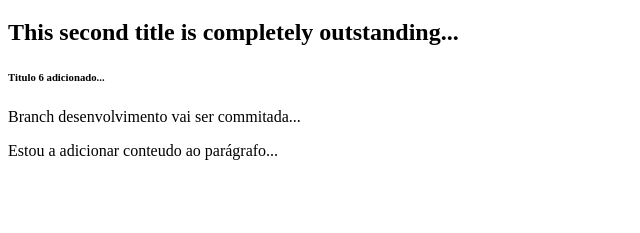
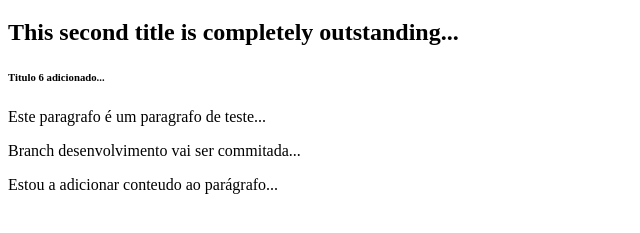
Before and after one commit to tiagoxdca/meusite, a plain HTML site: page index.html in a window 1280 px wide. Shown: the part 61-294 px from the top of the page, without its empty margins (0-640 px from the left). Drawn offline with Linux system fonts and the light colour scheme.

Commit message:
Update index.html

```diff
--- a/index.html
+++ b/index.html
@@ -13,6 +13,8 @@
 
         <h6>Titulo 6 adicionado...</h6>
 
+        <p> Este paragrafo é um paragrafo de teste...</p>
+
         <p>Branch desenvolvimento vai ser commitada...</p>
 
         <p>Estou a adicionar conteudo ao parágrafo...</p>
```
